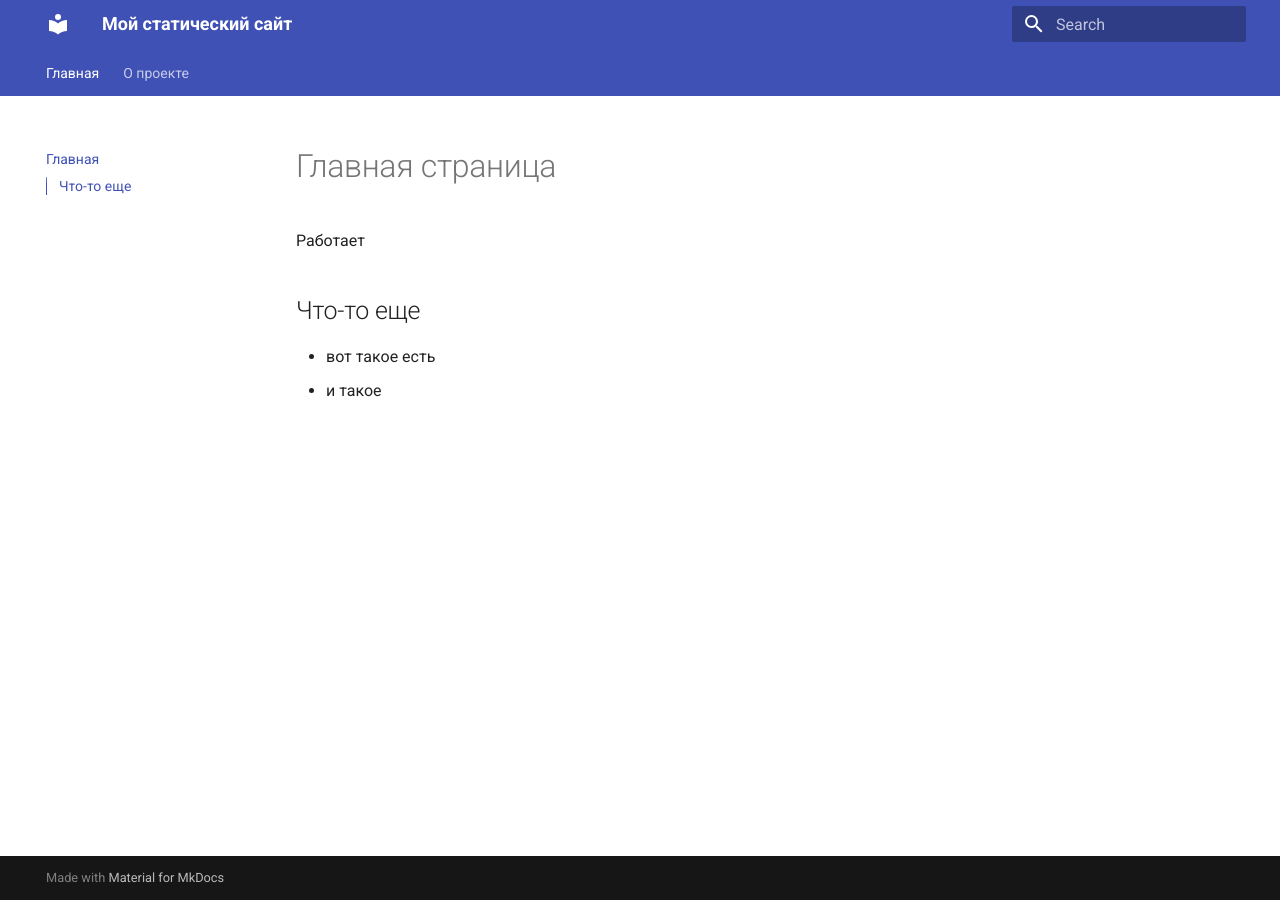
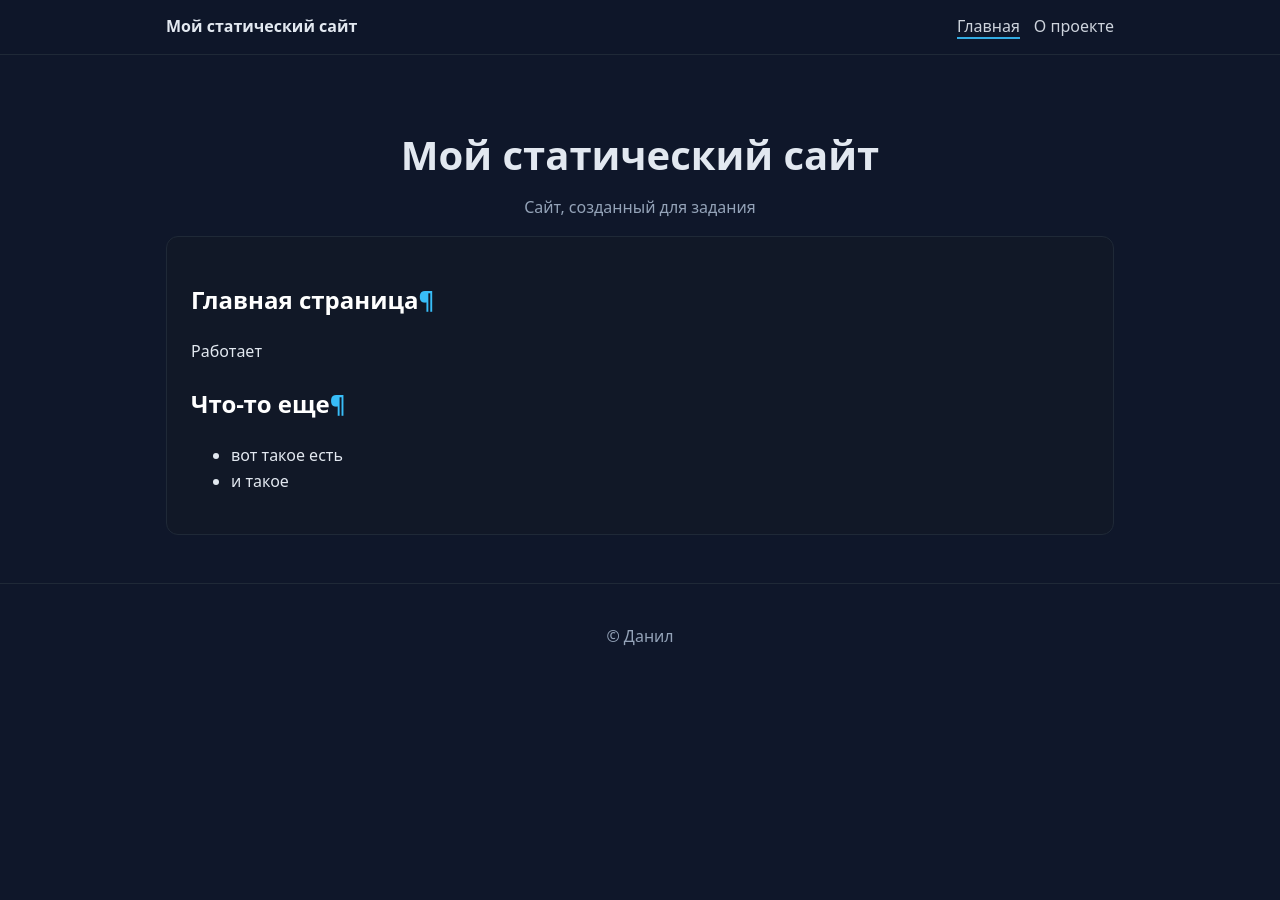
Before and after one commit to diflymer/MyStatic, an MkDocs documentation site: the page built from docs/index.md, in a window 1280 px wide. Built offline with MkDocs 1.6.1, drawn with Linux system fonts in a browser that asks for light colours.

Commit message:
custom theme

```diff
--- /dev/null
+++ b/docs/assets/app.js
@@ -0,0 +1,3 @@
+document.addEventListener('DOMContentLoaded', () => {
+  console.log('Site loaded');
+});
--- /dev/null
+++ b/docs/assets/styles.css
@@ -0,0 +1 @@
+:root{--bg:#0f172a;--fg:#e2e8f0;--muted:#94a3b8;--accent:#38bdf8;--card:#111827}*{box-sizing:border-box}body{background:var(--bg);color:var(--fg);font-family:system-ui,-apple-system,Segoe UI,Roboto,Ubuntu,Cantarell,Noto Sans,Helvetica,Arial,Apple Color Emoji,Segoe UI Emoji;line-height:1.6;margin:0}.container{margin:0 auto;max-width:980px;padding:0 16px}a{color:var(--accent);text-decoration:none}a:hover{text-decoration:underline}.site-header{backdrop-filter:saturate(120%) blur(8px);background:rgba(15,23,42,.9);border-bottom:1px solid #1f2937;position:sticky;top:0;z-index:10}.site-header .brand{color:var(--fg);font-weight:700}.site-header .container{align-items:center;display:flex;justify-content:space-between;padding:14px 16px}.site-nav ul{display:flex;gap:14px;list-style:none;margin:0;padding:0}.site-nav a{color:var(--fg);opacity:.9}.site-nav a[aria-current=page]{border-bottom:2px solid var(--accent)}.hero{padding:48px 0 16px;text-align:center}.hero h1{font-size:40px;margin:0 0 8px}.hero .tagline{color:var(--muted);margin:0}.site-main{padding:20px 16px 48px}.content{background:var(--card);border:1px solid #1f2937;border-radius:12px;padding:24px}.content h1,.content h2,.content h3{color:#fff}.site-footer{border-top:1px solid #1f2937;color:var(--muted);padding:24px 0;text-align:center}
--- a/mkdocs.yml
+++ b/mkdocs.yml
@@ -1,12 +1,10 @@
 site_name: Мой статический сайт
-site_description: Сайт созданный для задания
+site_description: Сайт, созданный для задания
+site_author: Данил
 
 theme:
-  name: material
-  features:
-    - navigation.tabs
-    - navigation.sections
-    - toc.integrate
+  name: null
+  custom_dir: theme
 
 nav:
   - Главная: index.md
--- /dev/null
+++ b/theme/main.html
@@ -0,0 +1,47 @@
+<!doctype html>
+<html lang="ru">
+  <head>
+    <meta charset="utf-8">
+    <meta name="viewport" content="width=device-width, initial-scale=1">
+    <meta name="description" content="{{ config.site_description }}">
+    <meta name="author" content="{{ config.site_author }}">
+    <title>{% if page.title %}{{ page.title }} — {% endif %}{{ config.site_name }}</title>
+    <link rel="stylesheet" href="{{ 'assets/styles.css' | url }}">
+  </head>
+  <body>
+    <header class="site-header">
+      <div class="container">
+        <a class="brand" href="{{ nav.homepage.url | url }}">{{ config.site_name }}</a>
+        <nav class="site-nav">
+          <ul>
+            {% for nav_item in nav %}
+              <li><a href="{{ nav_item.url | url }}" {% if nav_item == page %}aria-current="page"{% endif %}>{{ nav_item.title }}</a></li>
+            {% endfor %}
+          </ul>
+        </nav>
+      </div>
+    </header>
+
+    <main class="site-main container">
+      {% if page.is_homepage %}
+        <section class="hero">
+          <h1>{{ config.site_name }}</h1>
+          {% if config.site_description %}
+            <p class="tagline">{{ config.site_description }}</p>
+          {% endif %}
+        </section>
+      {% endif %}
+      <article class="content">
+        {{ page.content }}
+      </article>
+    </main>
+
+    <footer class="site-footer">
+      <div class="container">
+        <p>© {{ config.site_author }}</p>
+      </div>
+    </footer>
+
+    <script src="{{ 'assets/app.js' | url }}" defer></script>
+  </body>
+  </html>
```
Also changed, not shown: README.md (added, +21 -0 lines), package.json (added, +20 -0 lines), postcss.config.cjs (added, +7 -0 lines), .htmlvalidate.json (added), 3 other files.
